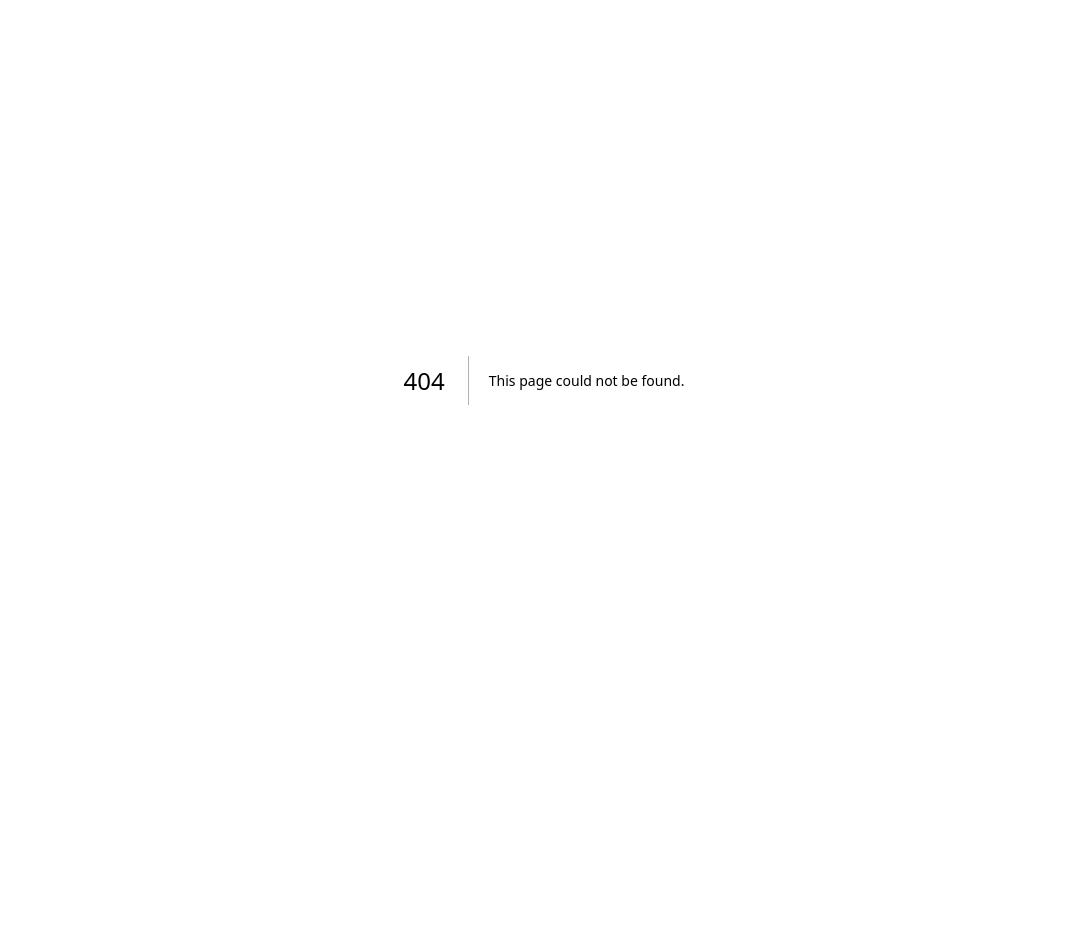
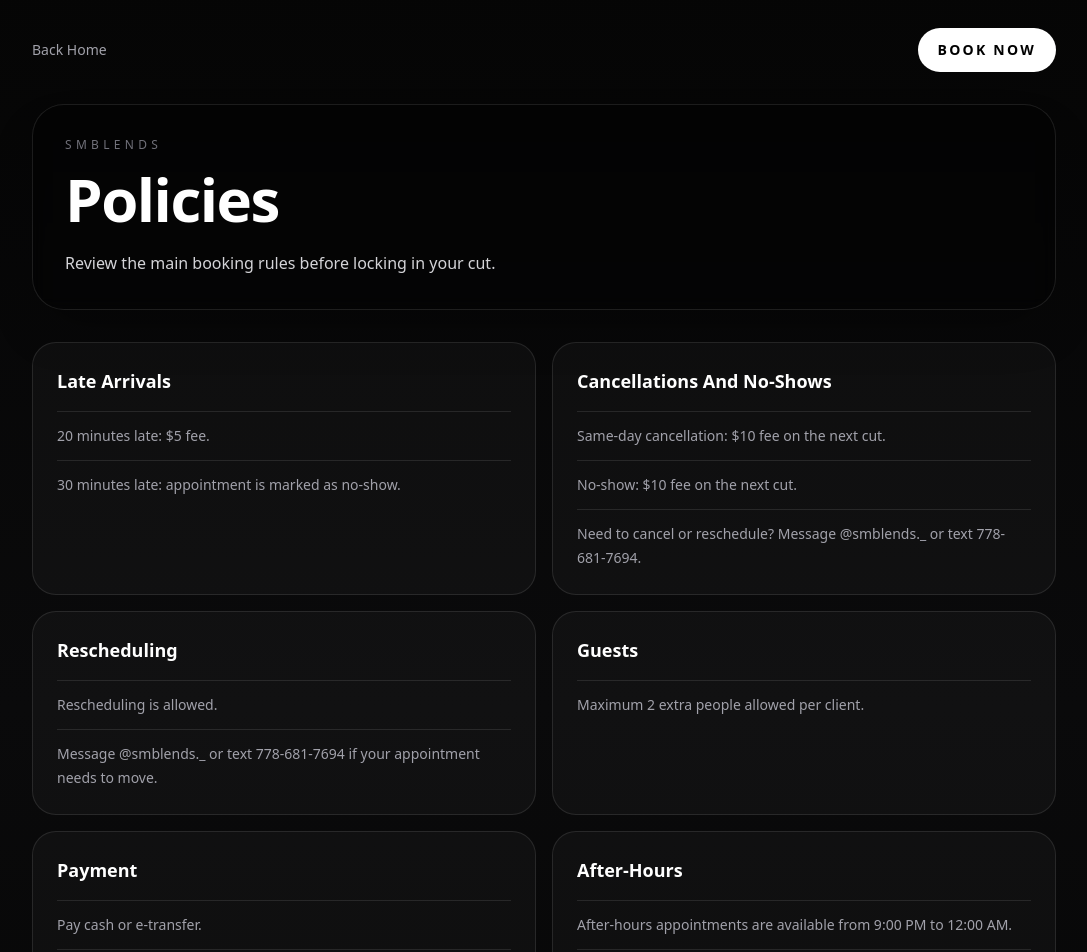
Before and after one commit to Arpitv26/smblends, a Next.js app: page /policy in a window 1280 px wide. Before the commit this address had no page. Shown: the part 20-972 px from the top of the page, without its empty margins (96-1183 px from the left). Before the commit the page ends 800 px from the top, so only its background shows below. Built offline with nearby package versions, Linux system fonts and the light colour scheme.

Commit message:
added policy section

```diff
--- /dev/null
+++ b/app/policy/page.tsx
@@ -0,0 +1,108 @@
+import Link from "next/link";
+
+const POLICY_SECTIONS = [
+  {
+    title: "Late Arrivals",
+    items: [
+      "20 minutes late: $5 fee.",
+      "30 minutes late: appointment is marked as no-show."
+    ]
+  },
+  {
+    title: "Cancellations And No-Shows",
+    items: [
+      "Same-day cancellation: $10 fee on the next cut.",
+      "No-show: $10 fee on the next cut.",
+      "Need to cancel or reschedule? Message @smblends._ or text 778-681-7694."
+    ]
+  },
+  {
+    title: "Rescheduling",
+    items: [
+      "Rescheduling is allowed.",
+      "Message @smblends._ or text 778-681-7694 if your appointment needs to move."
+    ]
+  },
+  {
+    title: "Guests",
+    items: ["Maximum 2 extra people allowed per client."]
+  },
+  {
+    title: "Payment",
+    items: [
+      "Pay cash or e-transfer.",
+      "Payment is expected before or after the haircut.",
+      "E-transfer: sanchitmehta51@gmail.com."
+    ]
+  },
+  {
+    title: "After-Hours",
+    items: [
+      "After-hours appointments are available from 9:00 PM to 12:00 AM.",
+      "After-hours appointments include a +$10 surcharge."
+    ]
+  },
+  {
+    title: "Location",
+    items: [
+      "6686 Imperial St, Burnaby, BC V5E 1M8.",
+      "Do not knock on the front door. Go down the driveway and go up the stairs.",
+      "Street parking is available."
+    ]
+  }
+] as const;
+
+export default function PolicyPage(): JSX.Element {
+  return (
+    <main className="min-h-screen bg-[linear-gradient(180deg,#050505_0%,#0a0a0b_52%,#050505_100%)] px-4 py-8 text-white sm:px-6 sm:py-12">
+      <section className="mx-auto flex w-full max-w-5xl flex-col gap-8">
+        <div className="flex flex-col gap-4 sm:flex-row sm:items-center sm:justify-between">
+          <Link
+            className="w-fit text-sm font-medium text-zinc-400 transition hover:text-white"
+            href="/"
+          >
+            Back Home
+          </Link>
+          <Link
+            className="inline-flex h-11 w-fit items-center justify-center rounded-full bg-white px-5 text-sm font-semibold uppercase tracking-[0.16em] text-black transition hover:bg-zinc-200"
+            href="/book"
+          >
+            Book Now
+          </Link>
+        </div>
+
+        <div className="rounded-[2rem] border border-white/10 bg-black/35 p-6 shadow-2xl shadow-black/30 backdrop-blur sm:p-8">
+          <p className="text-xs uppercase tracking-[0.36em] text-zinc-500">
+            SMBLENDS
+          </p>
+          <h1 className="mt-4 text-4xl font-semibold tracking-tight text-white sm:text-6xl">
+            Policies
+          </h1>
+          <p className="mt-5 max-w-2xl text-base leading-7 text-zinc-300">
+            Review the main booking rules before locking in your cut.
+          </p>
+        </div>
+
+        <div className="grid gap-4 sm:grid-cols-2">
+          {POLICY_SECTIONS.map((section) => (
+            <section
+              className="rounded-[1.5rem] border border-white/10 bg-white/[0.03] p-5 sm:p-6"
+              key={section.title}
+            >
+              <h2 className="text-lg font-semibold text-white">
+                {section.title}
+              </h2>
+              <ul className="mt-4 space-y-3 text-sm leading-6 text-zinc-400">
+                {section.items.map((item) => (
+                  <li className="border-t border-white/10 pt-3" key={item}>
+                    {item}
+                  </li>
+                ))}
+              </ul>
+            </section>
+          ))}
+        </div>
+      </section>
+    </main>
+  );
+}
--- a/components/home/LandingPage.tsx
+++ b/components/home/LandingPage.tsx
@@ -46,10 +46,15 @@ const MENU_LINKS = [
     label: "Book Now"
   },
   {
-    href: "/admin/login",
-    label: "Admin Login"
+    href: "/policy",
+    label: "Policy"
   }
 ] as const;
+
+const ADMIN_LINK = {
+  href: "/admin/login",
+  label: "Admin Login"
+} as const;
 
 function ContactPanel({
   isOpen,
@@ -183,9 +188,18 @@ function SideMenu({
           ))}
         </nav>
 
-        <p className="mt-auto max-w-xs text-sm leading-6 text-zinc-500">
-          Built for booking cuts without the back-and-forth.
-        </p>
+        <div className="mt-auto space-y-6">
+          <Link
+            className="block text-2xl font-semibold tracking-tight text-white transition hover:text-zinc-300"
+            href={ADMIN_LINK.href}
+            onClick={onClose}
+          >
+            {ADMIN_LINK.label}
+          </Link>
+          <p className="max-w-xs text-sm leading-6 text-zinc-500">
+            Built for booking cuts without the back-and-forth.
+          </p>
+        </div>
       </aside>
     </div>
   );
```
Also changed, not shown: agent_docs/project_brief.md (+7 -1 lines), 1 other file (tests, documents, lock files or other folders).
